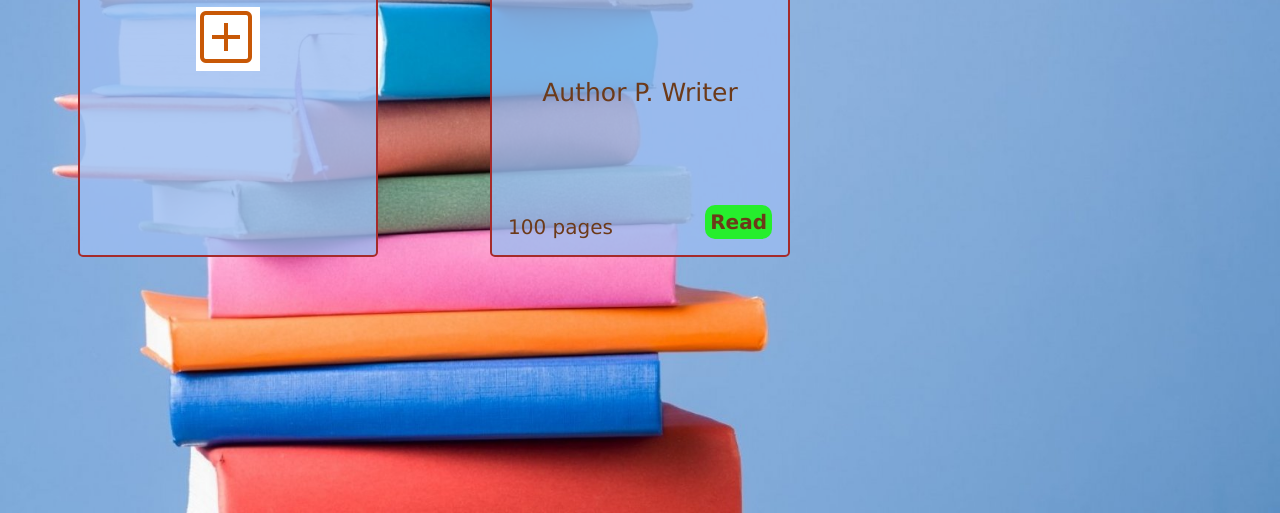
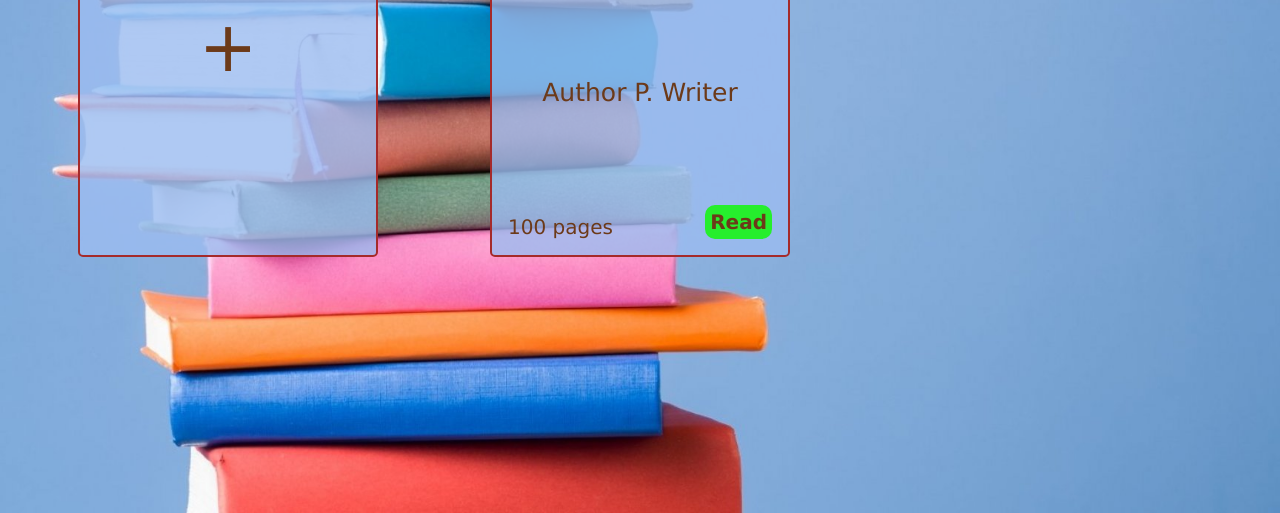
Before and after one commit to hencci/Library, a plain HTML site: page index.html in a window 1280 px wide. Shown: the part 287-800 px from the top of the page. Drawn offline with Linux system fonts and the light colour scheme.

Commit message:
Replace icon with pls sign

```diff
--- a/index.html
+++ b/index.html
@@ -15,8 +15,7 @@
 
         <div class = "books">
             <div class = "add-new book">
-                <span class = "material-symbols-outlined"><img src = "images/add.png" alt = "add">
-                </span>
+                <span class = "material-symbols-outlined">+</span>
             </div>
 
             <div id = "new-entry" class = "book" style = "display: none;">
```
